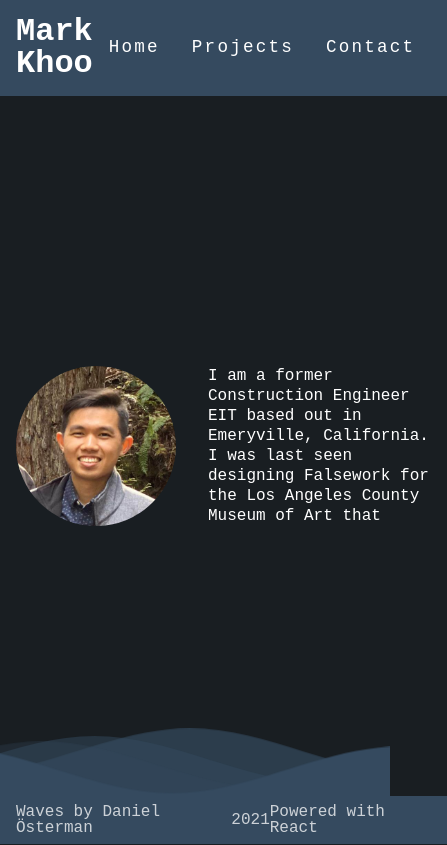
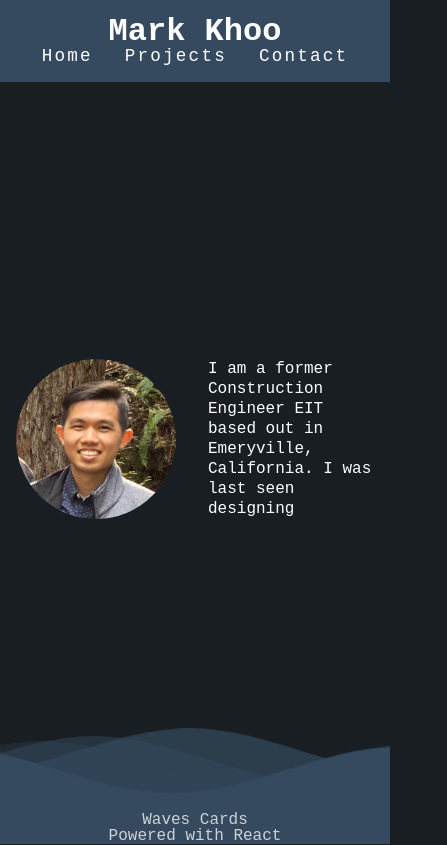
Before and after one commit to markkhoo/20-React-Portfolio, a React (Create React App) app: page / in a window 390 px wide. Shown: the whole page, 447 px wide, since content can reach past the window. Built offline with nearby package versions, Linux system fonts and the light colour scheme.

Commit message:
styling before card images

```diff
--- a/src/App.css
+++ b/src/App.css
@@ -1,4 +1,20 @@
 .main{
     display: grid;
     place-items: center;
+    overflow-y: hidden;
 }
+
+@media screen and (max-width: 520px) {
+    .header{
+        flex-direction: column;
+    }
+    .footer{
+        flex-direction: column;
+    }
+}
+
+@media screen and (max-width: 360px) {
+    .header ul{
+        flex-direction: column;
+    }
+}
--- a/src/components/footer/footer.css
+++ b/src/components/footer/footer.css
@@ -9,6 +9,7 @@
 
 .footer p {
     opacity: 0.75;
+    text-align: center;
 }
 
 /* Animation */
--- a/src/components/footer/footer.js
+++ b/src/components/footer/footer.js
@@ -4,8 +4,11 @@ import './footer.css';
 function Footer() {
     return (
         <div className="footer">
-            <p>Waves by <a href="https://codepen.io/goodkatz/pen/LYPGxQz?editors=1100/" target="_blank" rel="noreferrer noopener">Daniel Österman</a></p>
-            <p>2021</p>
+            <p>
+                <a href="https://codepen.io/goodkatz/pen/LYPGxQz?editors=1100/" target="_blank" rel="noreferrer noopener">Waves</a>
+                {" "}
+                <a href="https://codepen.io/hexagoncircle/pen/XWbWKwL?editors=1100" target="_blank" rel="noreferrer noopener">Cards</a>
+            </p>
             <p>Powered with <a href="https://reactjs.org/" target="_blank" rel="noreferrer noopener">React</a></p>
 
             {/* React needs svg Namespace tag conversions: (shape-rendering TO shapeRendering) & ( xmlns:xlink TO  xmlnsXlink ) & ( xlink:href TO xlinkHref ) https://stackoverflow.com/questions/59820954/syntaxerror-unknown-namespace-tags-are-not-supported-by-default */}
--- a/src/components/header/header.css
+++ b/src/components/header/header.css
@@ -17,6 +17,7 @@ ul {
 
 ul > li {
     padding: 0 1.0em;
+    text-align: center;
 }
 
 a, a:link, a:visited {
--- a/src/components/projectCard/projectCard.css
+++ b/src/components/projectCard/projectCard.css
@@ -1,8 +1,6 @@
 :root {
     --d: 700ms;
     --e: cubic-bezier(0.19, 1, 0.22, 1);
-    /* --font-sans: "Rubik", sans-serif;
-    --font-serif: "Cardo", serif; */
 }
 
 .card {
@@ -11,17 +9,12 @@
     align-items: flex-end;
     overflow: hidden;
     padding: 1rem;
+    height: 350px;
     width: 100%;
     text-align: center;
     color: whitesmoke;
     background-color: whitesmoke;
     box-shadow: 0 1px 1px rgba(0, 0, 0, 0.1), 0 2px 2px rgba(0, 0, 0, 0.1), 0 4px 4px rgba(0, 0, 0, 0.1), 0 8px 8px rgba(0, 0, 0, 0.1), 0 16px 16px rgba(0, 0, 0, 0.1);
-}
-
-@media (min-width: 600px) {
-    .card {
-        height: 350px;
-    }
 }
 
 .card:before {
@@ -67,6 +60,14 @@
     background-image: url(https://images.unsplash.com/photo-1531306728370-e2ebd9d7bb99?ixlib=rb-1.2.1&q=80&fm=jpg&crop=entropy&cs=tinysrgb&w=400&fit=max&ixid=eyJhcHBfaWQiOjE0NTg5fQ);
 }
 
+.card:nth-child(5):before {
+    background-image: url(https://images.unsplash.com/photo-1533903345306-15d1c30952de?ixlib=rb-1.2.1&q=80&fm=jpg&crop=entropy&cs=tinysrgb&w=400&fit=max&ixid=eyJhcHBfaWQiOjE0NTg5fQ);
+}
+
+.card:nth-child(6):before {
+    background-image: url(https://images.unsplash.com/photo-1533903345306-15d1c30952de?ixlib=rb-1.2.1&q=80&fm=jpg&crop=entropy&cs=tinysrgb&w=400&fit=max&ixid=eyJhcHBfaWQiOjE0NTg5fQ);
+}
+
 .content {
     position: relative;
     display: flex;
@@ -87,35 +88,6 @@
     font-weight: bold;
     line-height: 1.2;
 }
-
-/* .copy {
-    font-family: var(--font-serif);
-    font-size: 1.125rem;
-    font-style: italic;
-    line-height: 1.35;
-}
-
-.btn {
-    cursor: pointer;
-    margin-top: 1.5rem;
-    padding: 0.75rem 1.5rem;
-    font-size: 0.65rem;
-    font-weight: bold;
-    letter-spacing: 0.025rem;
-    text-transform: uppercase;
-    color: white;
-    background-color: black;
-    border: none;
-}
-
-.btn:hover {
-    background-color: #0d0d0d;
-}
-
-.btn:focus {
-    outline: 1px dashed yellow;
-    outline-offset: 3px;
-} */
 
 @media (hover: hover) and (min-width: 600px) {
     .card:after {
--- a/src/pages/projects/projects.css
+++ b/src/pages/projects/projects.css
@@ -10,21 +10,12 @@
 }
 
 .scroller {
-
-    width: 90%;
-
+    width: 1536px;
     overflow-x: scroll;
-
 }
 
-/* @media (min-width: 600px) {
-    .projects {
-        grid-template-columns: repeat(2, 1fr);
+@media screen and (max-width: 1536px) {
+    .scroller {
+        width: 100%;
     }
-} */
-
-/* @media (min-width: 800px) {
-    .projects {
-        grid-template-columns: repeat(4, 1fr);
-    }
-} */
+}
```
